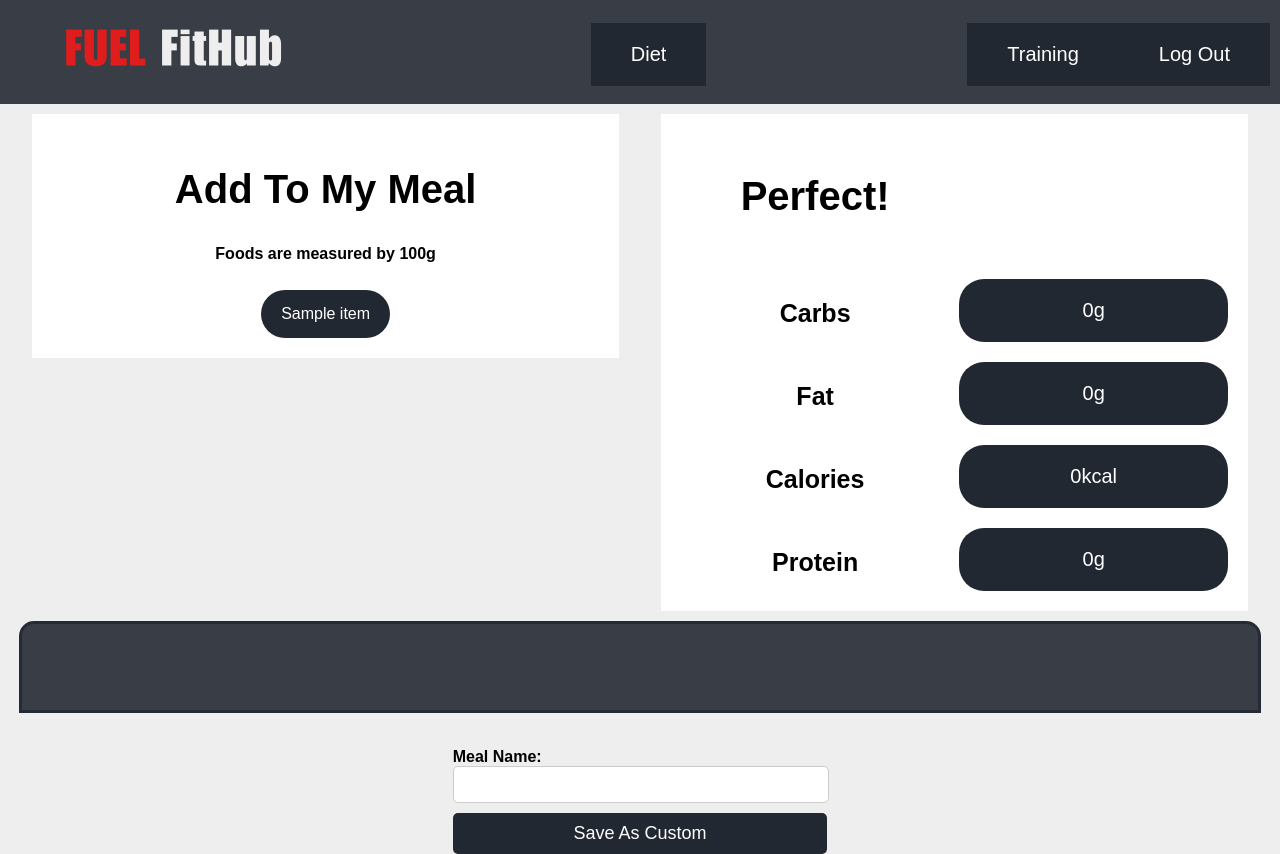
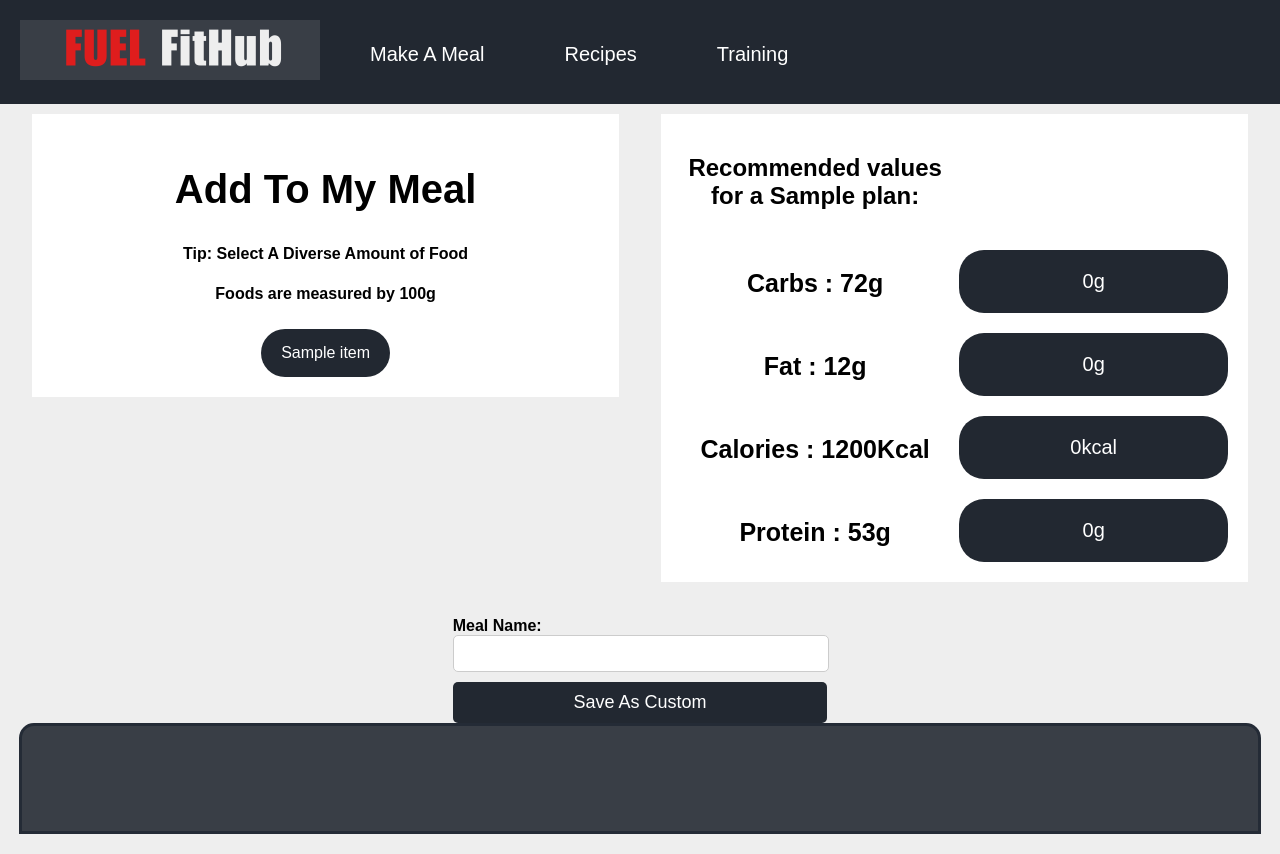
Before and after one commit to AmineACG/FitFuelHub, a PHP site: page /meal-maker.php in a window 1280 px wide. Run offline with PHP 8.4, Linux system fonts and the light colour scheme; the visitor is signed in with stand-in values (Sample User, id 1); tables that the repository leaves empty or names only in its code hold one stand-in row (values such as "Sample post").

Commit message:
Update meal-maker.php
+ Added some small front-end features

```diff
--- a/meal-maker.php
+++ b/meal-maker.php
@@ -12,8 +12,21 @@ try {
     // Connect to the database
     $db = new PDO($dsn, $username, $password);
     $db->setAttribute(PDO::ATTR_ERRMODE, PDO::ERRMODE_EXCEPTION);
+    // Retrieve the food table with nutriment values
+    $query = "SELECT * FROM user WHERE user_id = :user_id";
+    $stmt = $db->prepare($query);
+    $stmt->execute([':user_id' => $_SESSION['user_id']]);
+    $user = $stmt->fetch(PDO::FETCH_ASSOC);
 
-    // Retrieve the food table with nutriment values
+        // Assign user data to variables
+        $fullName = $user['username'];
+        $email = $user['email'];
+        $gender = $user['sex'];
+        $birthday = $user['birthday'];
+        $height = $user['height'];
+        $weight = $user['weight'];
+        $joinDate = $user['created_at'];
+        $plan = $user['plan'];
     $query = "SELECT * from food_item";
     $stmt = $db->query($query);
     $foodItems = $stmt->fetchAll(PDO::FETCH_ASSOC);
@@ -66,6 +79,11 @@ if ($_SERVER['REQUEST_METHOD'] === 'POST') {
 </head>
 <body>
     <style>
+        .navbar {
+            background-color: #222831;
+            display: flex;
+            align-items: center;
+        }
         .right-portion {
             display: grid;
             grid-template-columns: repeat(2, 1fr);
@@ -89,6 +107,7 @@ if ($_SERVER['REQUEST_METHOD'] === 'POST') {
             font-size: 20px;
         }
         #added-foods {
+
             background-color:#393E46;
             margin-bottom: 20px;
             padding: 10px;
@@ -99,7 +118,9 @@ if ($_SERVER['REQUEST_METHOD'] === 'POST') {
             width: 95%;
             border: 3px solid #242b36;
 
-
+            }
+            #added-foods button{
+                border: solid 2px green;
             }
     </style>
     <script>
@@ -167,21 +188,27 @@ if ($_SERVER['REQUEST_METHOD'] === 'POST') {
     addedFoodsElement.appendChild(newButton);
 }
 
+    var Weight = <?php echo $weight ?>;
+    var Height = <?php echo $height ?>;
+
+    var hm = Height / 100;
+    var BMI = Weight / (hm * hm);
+    console.log(BMI);
 
     </script>
     <nav class="navbar">
-    <a href="home.php" class="logo">
-            <img class="logo" src="images/FitHub.png"><img>
-        </a>
-        <button href="#">Diet</button>
-        <button href="#">Training</button>
-        <a href="logout.php"><button>Log Out</button></a>
-    </nav>
+        <a href="home.php" class="logo"><img class="logo" src="images/FitHub.png"><img>  </a>
+        <a href="meal-maker.php"><button>Make A Meal</button></a>
+        <a href="recipes.php"><button>Recipes</button></a>
+        <a href="#" ><button>Training</button></a>
+        <!--{"Contact Us"}-->
+  </nav>
     <section id="section1">
         <div class="section-content"style="align-items: start;">
             <div class="left-portion">
                 <h1>Add To My Meal</h1>
-                <h4>Foods are measured by 100g</h1>
+                <h4>Tip: Select A Diverse Amount of Food</h4>
+                <h4>Foods are measured by 100g</h4>
                 <?php foreach ($foodItems as $food) { ?>
                     <button class="nutriment-add" onclick="incrementNutrition('<?php echo $food['food_name']; ?>', <?php echo $food['calories']; ?>, <?php echo $food['protein']; ?>, <?php echo $food['fat']; ?>, <?php echo $food['carbohydrates']; ?>);">
                         <?php echo $food['food_name']; ?>
@@ -190,25 +217,25 @@ if ($_SERVER['REQUEST_METHOD'] === 'POST') {
             </div>
 
             <!-- Display the total nutriment values -->
+
             <div class="right-portion">
+
                 <section style="height: fit-content">
-                    <h1>Perfect!</h1>
+                <h2>Recommended values for a <?php echo $plan?> plan:</h2>
                 </section><br>
-                <label>Carbs</label>
+                <label>Carbs : 72g</label>
                 <button class="nutriment-count" id="nutriment-count-carbs"><?php echo $totalCarbs; ?>g</button>
-                <label>Fat</label>
+                <label>Fat : 12g</label>
                 <button class="nutriment-count" id="nutriment-count-fat"><?php echo $totalFat; ?>g</button>
-                <label>Calories</label>
+                <label>Calories : 1200Kcal</label>
                 <button class="nutriment-count" id="nutriment-count-calories"><?php echo $totalCalories; ?>kcal</button>
-                <label>Protein</label>
+                <label>Protein : 53g</label>
                 <button class="nutriment-count" id="nutriment-count-protein"><?php echo $totalProtein; ?>g</button>
 
                 </form>
             </div>
 
-        </div>
-        <div id="added-foods"><!--Foods get added here --></div>
-        <form id="meal-form" method="post" action="">
+        </div><form id="meal-form" method="post" action="">
         <input type="hidden" id="totalCarbs" name="totalCarbs" required>
         <input type="hidden" id="totalFat" name="totalFat" required>
         <input type="hidden" id="totalCalories" name="totalCalories" required>
@@ -217,6 +244,8 @@ if ($_SERVER['REQUEST_METHOD'] === 'POST') {
             <input type="text" id="meal_name" name="meal_name" required>
             <button type ="submit" id = "save-meal-button">Save As Custom</button>
         </form>
+        <div id="added-foods"><!--Foods get added here --></div>
+
     </section>
 </body>
 </html>
```
